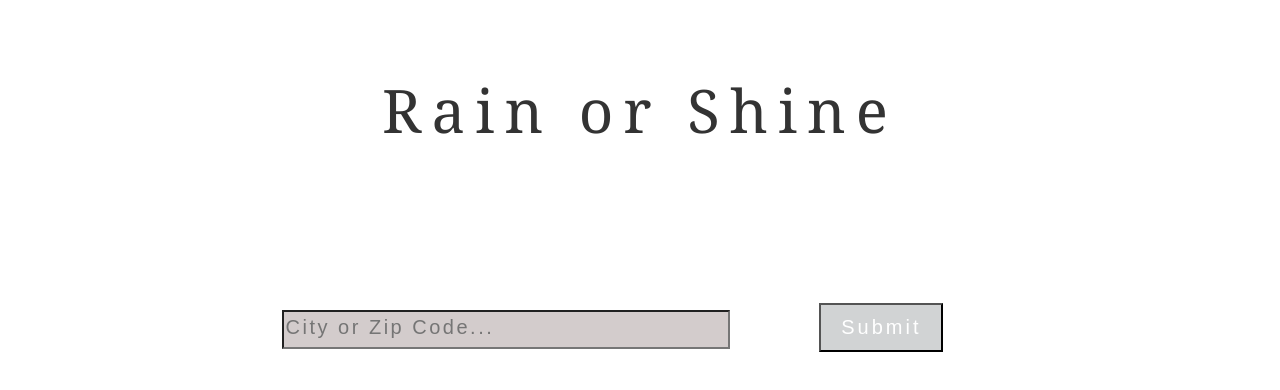
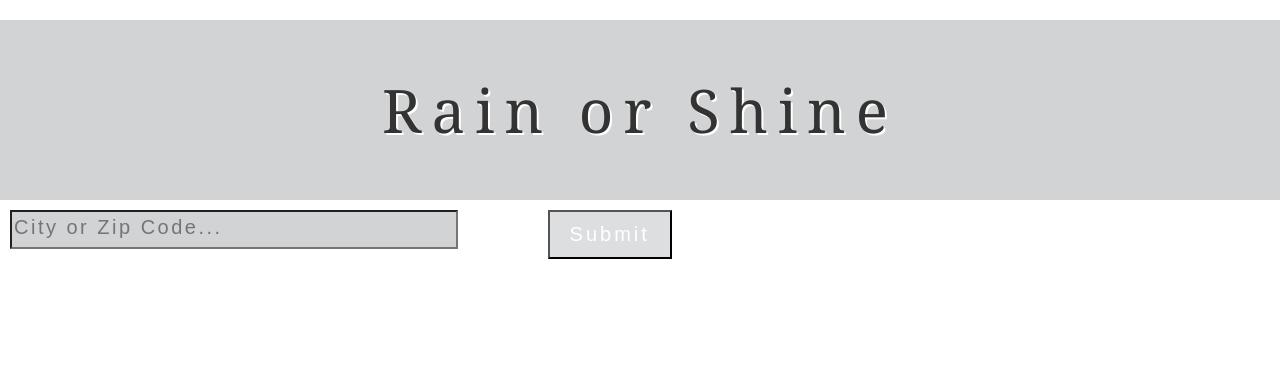
Before and after one commit to Jonathanhovland/weather-application, a React (Create React App) app: page / in a window 1280 px wide. Shown: the top 390 px of the page. Built offline with nearby package versions, Linux system fonts and the light colour scheme.

Commit message:
Split the data so the forecast shows on the right half of the page

```diff
--- a/src/App.css
+++ b/src/App.css
@@ -1,29 +1,32 @@
 
 .header {
+  height: 100%;
+  width: 100%;
   text-align: center;
   font-size: 6rem;
   letter-spacing: 1rem;
   line-height: 3;
   font-family: 'Georgia', serif;
-  background-image: ("img/header.jpg");
+  background-color: #cbcdcee0
 }
 
 
 
 input[type="text"] {
-  background-color: rgb(211, 204, 204);
+  background-color: #cbcdcee0;
   width: 35%;
   padding-bottom: 5px;
   color: #fff ;
   font-weight: lighter;
   letter-spacing: 2.5px;
-  margin-top: 100px;
-  margin-bottom: 100px;
+  /* margin-top: 100px;
+  margin-bottom: 100px; */
   font-size: 20px;
 }
 
 input[type="text"] {
-  margin-left: 22%;
+  float: left;
+  margin-left: 10px
 }
 
 input:-webkit-autofill {
@@ -37,18 +40,21 @@ button {
   letter-spacing: 3px;
   font-size: 20px;
   cursor: pointer;
-  background-color: #cbcdcee0;
+  background-color: #cbcdcea6;
   color: #fff;
 }
 
 .weather {
   display: flex;
   justify-content: center;
+  flex-direction: column;
+  width: 50%;
+  float: right;
 }
 
 .list-group-item {
   background: white;
-  width: 222.5px;
+  width: 95%;
 }
 
 
```
Also changed, not shown: src/sass/main.scss (deleted).
